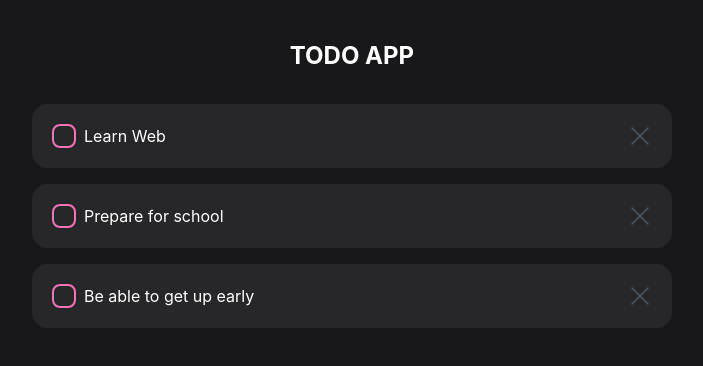
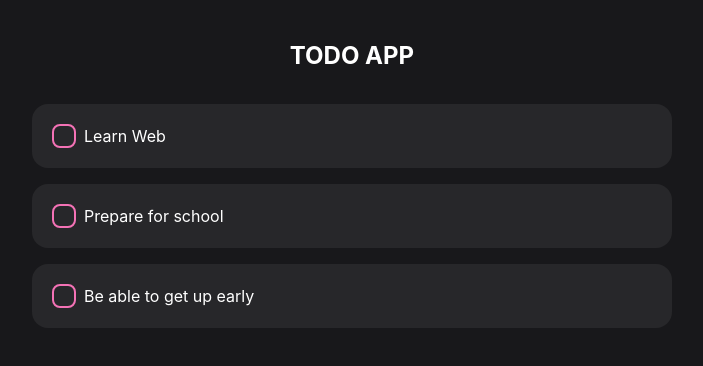
Before and after one commit to fraus-greg/todo-app, a React (Vite) app: page / in a window 1280 px wide. Shown: the top 366 px of the page, without its empty margins (288-991 px from the left). Built offline with nearby package versions, Linux system fonts and the light colour scheme.

Commit message:
Add bette animation for delete button

```diff
--- a/src/components/screens/Home/item/TodoItem.jsx
+++ b/src/components/screens/Home/item/TodoItem.jsx
@@ -25,9 +25,12 @@ const TodoItem = ({ todo, changeTodo, removeTodo }) => {
 					{todo.title}
 				</span>
 			</button>
-			<button className='' onClick={() => removeTodo(todo.id)}>
+			<button
+				className={`${todoHover ? 'opacity-100' : 'opacity-0'}`}
+				onClick={() => removeTodo(todo.id)}
+			>
 				<RxCross1
-					className='text-gray-600 hover:text-red-700 ease-in-out duration-300'
+					className='text-gray-600 hover:text-red-700 transition-colors ease-in-out duration-300'
 					size={24}
 				/>
 			</button>
```
